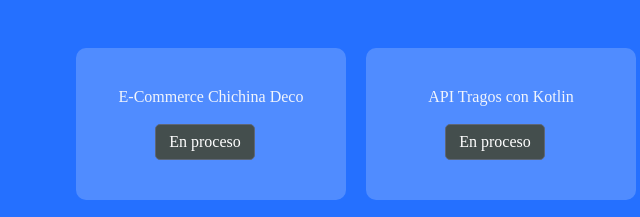
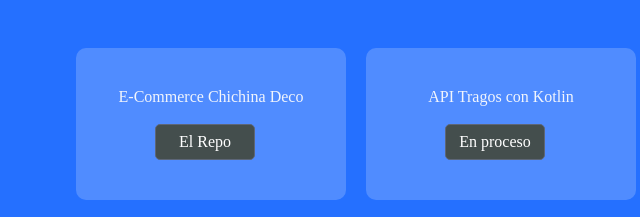
Before and after one commit to LeandroMarisco/LeandroMarsico, a plain HTML site: page index.html in a window 1280 px wide. Shown: the part 1580-1797 px from the top of the page, 94-734 px from the left. Drawn offline with nearby package versions, Linux system fonts and the light colour scheme; files whose address does not match are found by name.

Commit message:
add ChichinaDeco
se agrego el link para ir al repo

```diff
--- a/index.html
+++ b/index.html
@@ -81,7 +81,7 @@
             <section class="proyects">
                 <div class="proyect" data-aos="zoom-in-left">
                     <p>E-Commerce Chichina Deco</p>
-                    <a href="">En proceso</a>
+                    <a target="_blank" href="https://github.com/LeandroMarisco/ChichinaDeco">El Repo</a>
                 </div>
 
                 <div class="proyect" data-aos="zoom-in-left">
```
